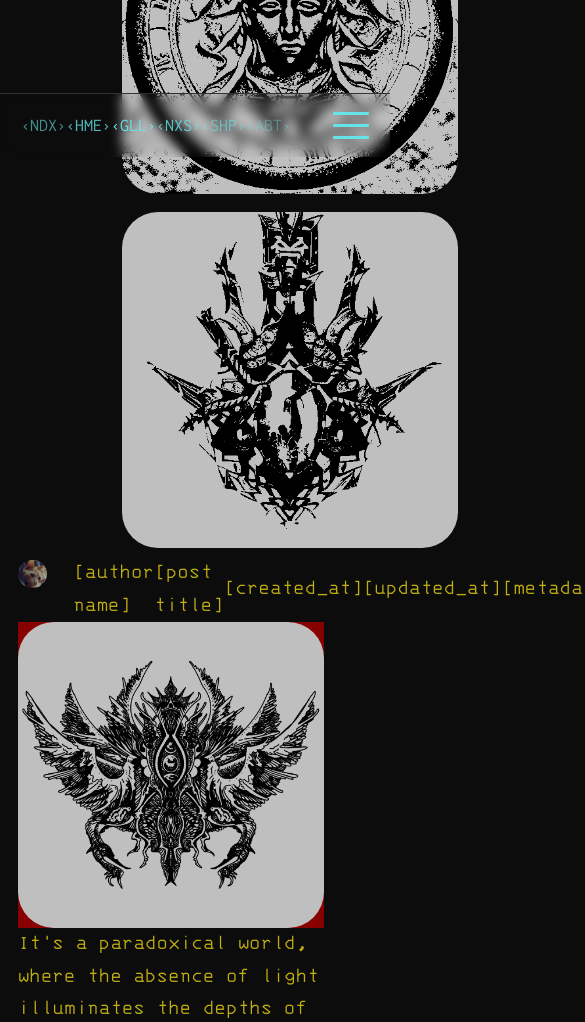
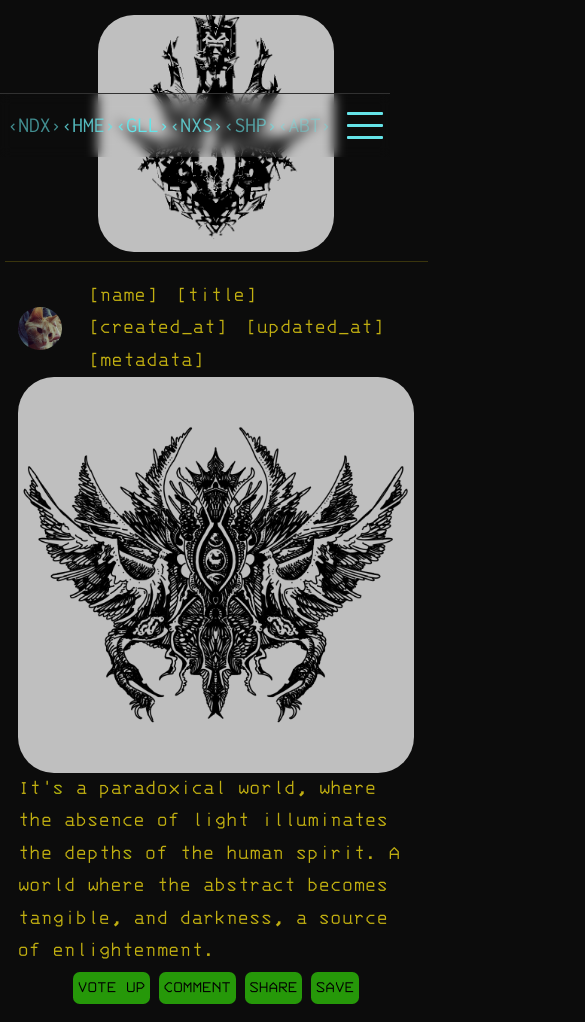
Before and after one commit to emilasheras/s6, a plain HTML site: page pages/home.html in a window 390 px wide. Shown: the part 687-1709 px from the top of the page, 585 px wide, since content can reach past the window. Drawn offline with nearby package versions, Linux system fonts and the light colour scheme.

Commit message:
Feature. [WIP] Responsive v2. Figured out why the containers overflowed, fixed it now. Resolved issues with alignments and margins. Updated the search bar input color. Now its responsive in the home.html page too.

```diff
--- a/css/style.css
+++ b/css/style.css
@@ -32,6 +32,7 @@
   --light-green: #789470;
   --dark-teal: #1d7874;
   --light-teal: #65e4e8;
+  --light-white: #e8e8e8;
 
 
   /* sizes */
@@ -285,7 +286,6 @@ section {
 }
 
 .section-seachbar{
-  /* background-color: #d73131; */
   padding: 1rem;
   display: flex;
   flex-direction: row;
@@ -310,7 +310,7 @@ section {
 .searchbar-container input{
   width: 100%;
   color: var(--accent);
-  background: var(--secondary);
+  background: var(--light-white);
   padding: .5em 2em;
   border: none;
   border-radius: 25px;
@@ -445,7 +445,7 @@ footer{
 
   .navbar-vertical a {
     /* reduced font size for mobile */
-    font-size: 1rem;
+    font-size: 1.2rem;
   }
   .options-button-container{
     margin: 1rem 0 1rem 0;
--- a/pages/home.html
+++ b/pages/home.html
@@ -1,19 +1,14 @@
 <!DOCTYPE html>
 <html lang="en">
+
 <head>
 	<meta charset="UTF-8" />
 	<meta name="viewport" content="width=device-width, initial-scale=1.0" />
-		<link
-			rel="stylesheet"
-			href="https://fonts.googleapis.com/css2?family=Material+Symbols+Outlined:opsz,wght,FILL,GRAD@20..48,100..700,0..1,-50..200"
-		/>
+	<link rel="stylesheet"
+		href="https://fonts.googleapis.com/css2?family=Material+Symbols+Outlined:opsz,wght,FILL,GRAD@20..48,100..700,0..1,-50..200" />
 	<!-- bs5 -->
-		<link
-			href="https://cdn.jsdelivr.net/npm/bootstrap@5.3.0/dist/css/bootstrap.min.css"
-			rel="stylesheet"
-			integrity="sha384-9ndCyUaIbzAi2FUVXJi0CjmCapSmO7SnpJef0486qhLnuZ2cdeRhO02iuK6FUUVM"
-			crossorigin="anonymous"
-		/>
+	<link href="https://cdn.jsdelivr.net/npm/bootstrap@5.3.0/dist/css/bootstrap.min.css" rel="stylesheet"
+		integrity="sha384-9ndCyUaIbzAi2FUVXJi0CjmCapSmO7SnpJef0486qhLnuZ2cdeRhO02iuK6FUUVM" crossorigin="anonymous" />
 	<!-- link the css file in the /css folder -->
 	<link rel="stylesheet" href="./../css/style.css" />
 	<link rel="stylesheet" href="./../css/animation.css" />
@@ -27,11 +22,7 @@
 			<!-- logo img -->
 			<div class="logo-container">
 				<a href="./../index.html">
-						<img
-							src="./../assets/images/sigil-clear.png"
-							alt="s6-logo"
-							class="s6-filter-brightness-75"
-						/>
+					<img src="./../assets/images/sigil-clear.png" alt="s6-logo" class="s6-filter-brightness-75" />
 				</a>
 			</div>
 			<!-- the actual links -->
@@ -76,71 +67,56 @@
 		<!-- section that will be the main content -->
 		<section class="row">
 			<!-- article 1: highlights -->
-				<article class="col-sm-12 col-md-12 col-lg-5">
+			<article class="col-sm-12 col-md-6 col-lg-6">
 				<div class="h4 row align-items-center text-center">
 					<h4 class="s6-encapsulator-double">highlighs</h4>
 				</div>
 				<div class="row justify-content-center">
 					<div class="col-8 text-center d-flex flex-column">
 						<div class="p-2">
-								<img
-									src="../assets/images/lost_spirit.png"
-									class="s6-filter-brightness-75 rounded-5"
-									alt="image description here"
-								/>
+							<img src="../assets/images/lost_spirit.png" class="s6-filter-brightness-75 rounded-5"
+								alt="image description here" />
 						</div>
 						<div class="p-2">
-								<img
-									src="../assets/images/gold_medallion.png"
-									class="s6-filter-brightness-75 rounded-5"
-									alt="image description here"
-								/>
+							<img src="../assets/images/gold_medallion.png" class="s6-filter-brightness-75 rounded-5"
+								alt="image description here" />
 						</div>
 						<div class="p-2">
-								<img
-									src="../assets/images/pendant.png"
-									class="s6-filter-brightness-75 rounded-5"
-									alt="image description here"
-								/>
+							<img src="../assets/images/pendant.png" class="s6-filter-brightness-75 rounded-5"
+								alt="image description here" />
 						</div>
 					</div>
 				</div>
 			</article>
+			<hr class="d-block d-md-none">
 			<!-- article 2: posts -->
-				<article class="col-sm-12 col-md-12 col-7">
+			<article class="col-sm-12 col-md-6 col-lg-6">
 				<div class="row">
 					<article class="col-12 post">
 						<div class="row">
 							<!-- author profile picture -->
-								<div class="col">
-									<img
-										src="../assets/images/manuel.jpg"
-										class="rounded-circle s6-filter-brightness-75"
-										alt="author icon profile picture"
-									/>
+							<div class="col m-auto">
+								<img src="../assets/images/manuel.jpg" class="rounded-circle s6-filter-brightness-75"
+									alt="author icon profile picture" />
 							</div>
 							<!-- author and post data -->
-								<div
-									class="col-10 d-flex justify-content-between align-items-center"
-								>
-									<p>[author name]</p>
-									<p>[post title]</p>
-									<p>[created_at]</p>
-									<p>[updated_at]</p>
-									<p>[metadata]</p>
+							<div class="col-10 d-flex flex-wrap align-items-center">
+								<p class="me-3">[name]</p>
+								<p class="me-3">[title]</p>
+								<p class="me-3">[created_at]</p>
+								<p class="me-3">[updated_at]</p>
+								<p class="me-3">[metadata]</p>
 							</div>
 						</div>
 						<div class="row">
-								<div class="col-12  d-flex flex-column mb-auto">
+							<div class="col-12  d-flex flex-wrap flex-column mb-auto">
 								<div class="row">
-										<div class="col ">
-											<div class="debug-bg">
-												<img
-													src="../assets/images/trumpeting_ecstasy.png"
+									<div class="col">
+
+										<img src="../assets/images/trumpeting_ecstasy.png"
 											class="rounded-5 object-fit-cover s6-filter-brightness-75"
-													alt="post img description here"
-												/>
-											</div>
+											alt="post img description here" />
+
 									</div>
 								</div>
 								<div class="row">
@@ -154,7 +130,7 @@
 									</div>
 								</div>
 								<div class="row">
-										<div class="col-4 d-flex justify-content-between m-auto">
+									<div class="col d-flex flex-wrap justify-content-center m-auto">
 										<button class="btn text-uppercase s6-btn m-1 text-nowrap">
 											vote up
 										</button>
@@ -182,14 +158,13 @@
 		<p>© There is no copyright but the right to copy</p>
 	</footer>
 	<!-- bs5 -->
-		<script
-			src="https://cdn.jsdelivr.net/npm/bootstrap@5.3.0/dist/js/bootstrap.bundle.min.js"
+	<script src="https://cdn.jsdelivr.net/npm/bootstrap@5.3.0/dist/js/bootstrap.bundle.min.js"
 		integrity="sha384-geWF76RCwLtnZ8qwWowPQNguL3RmwHVBC9FhGdlKrxdiJJigb/j/68SIy3Te4Bkz"
-			crossorigin="anonymous"
-		></script>
+		crossorigin="anonymous"></script>
 
 	<!-- add custom js -->
 	<script src="https://ajax.googleapis.com/ajax/libs/jquery/3.6.0/jquery.min.js"></script>
 	<script src="./../js/s6.js"></script>
 </body>
+
 </html>
```
Lines whose indentation alone changed are shown as unchanged.
